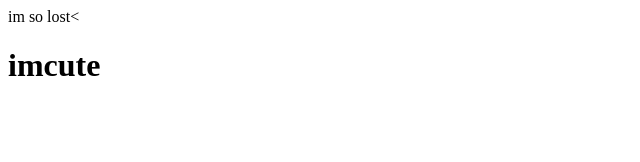
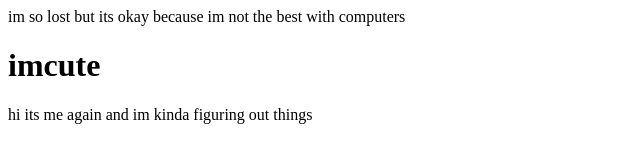
Before and after one commit to morganalyse/morganmcdonald, a plain HTML site: page index.html in a window 1280 px wide. Shown: the whole page, without its empty margins (0-640 px from the left). Drawn offline with Linux system fonts and the light colour scheme.

Commit message:
Update index.html

```diff
--- a/index.html
+++ b/index.html
@@ -3,9 +3,10 @@
   <head>
     <meta charset="utf-8">
     <title>morgan</title>
-  </head>im so lost<
+  </head>im so lost but its okay because im not the best with computers
   <img>
 
 <h1>imcute</h1>
   </body>
 </html>
+hi its me again and im kinda figuring out things
```
